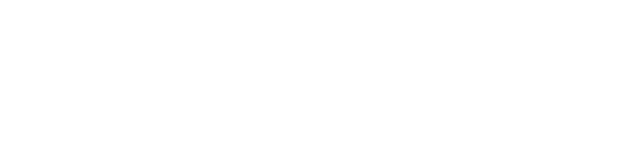
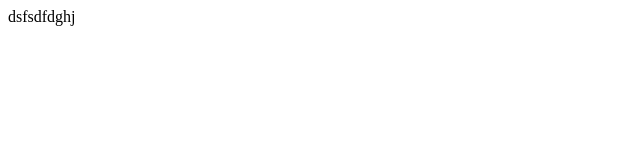
Before and after one commit to saiprashanthnv123/Survey-page, a plain HTML site: page index.html in a window 1280 px wide. Shown: the whole page, without its empty margins (0-640 px from the left). Drawn offline with Linux system fonts and the light colour scheme.

Commit message:
Update index.html

```diff
--- a/index.html
+++ b/index.html
@@ -6,6 +6,6 @@
     <title>Document</title>
 </head>
 <body>
-
+    dsfsdfdghj
 </body>
 </html>
```
